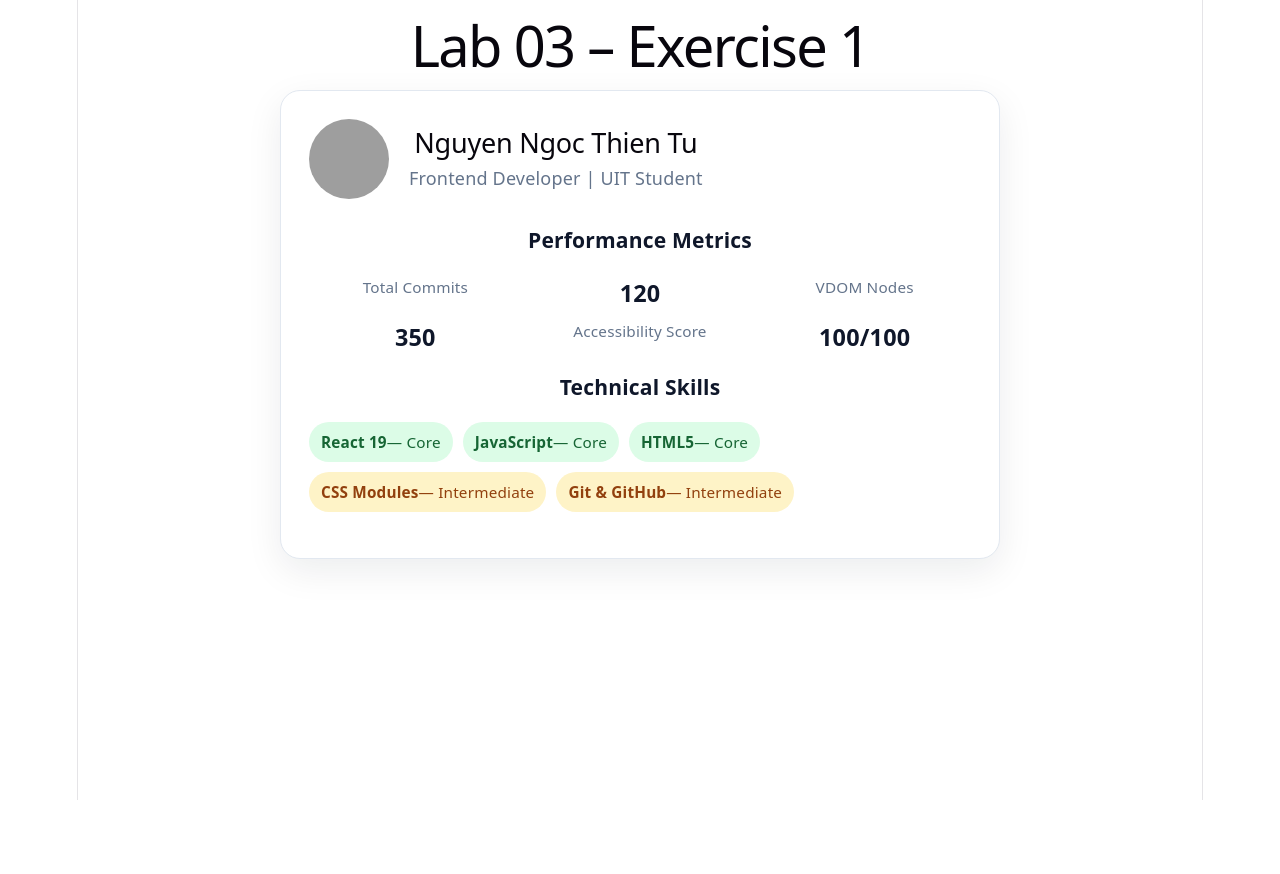
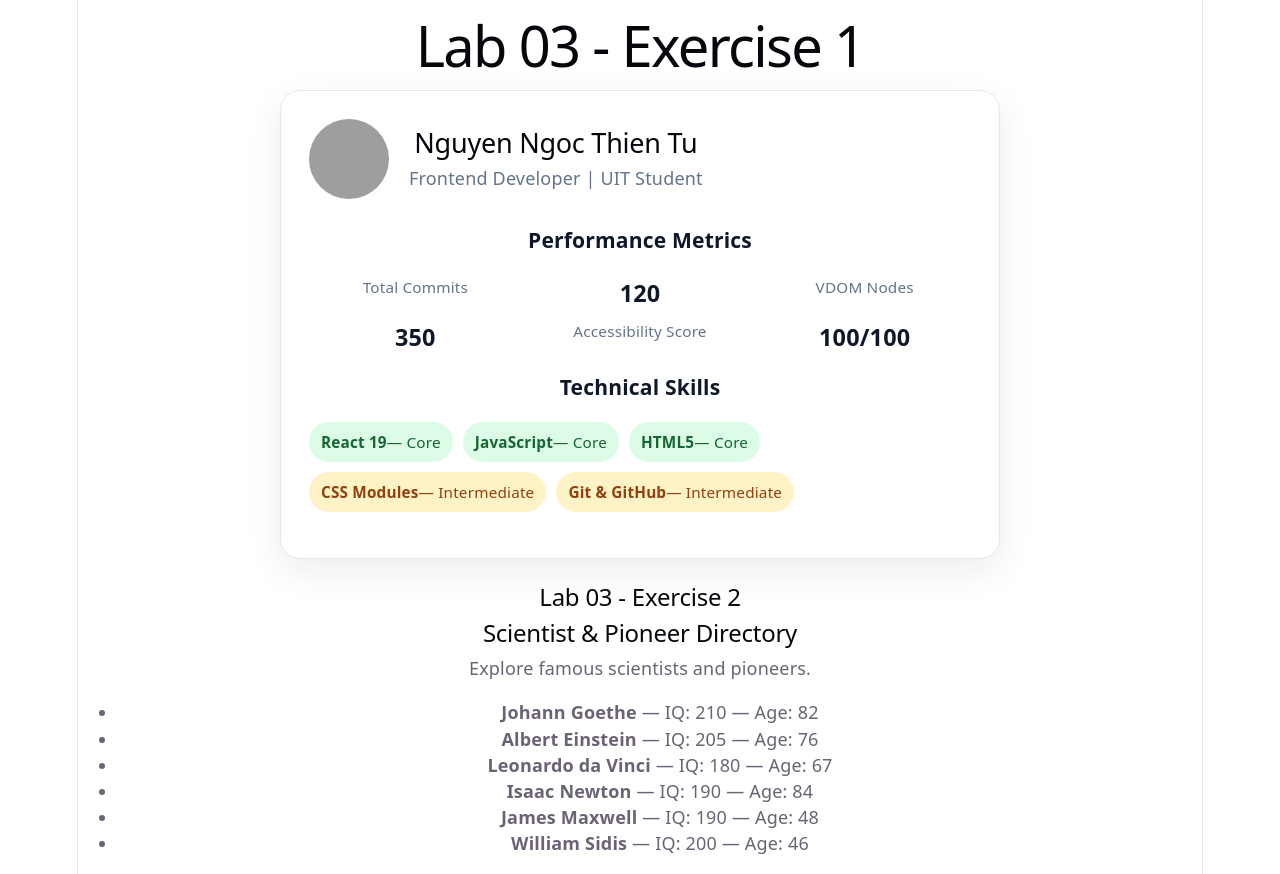
Before and after one commit to ninitu123456/uit-advanced-web-lab03-react19, a React (Vite) app: page / in a window 1280 px wide. Before the commit the page ends 800 px from the top, so only its background shows below. Built offline with nearby package versions, Linux system fonts and the light colour scheme; grey boxes are pictures that could not be loaded.

Commit message:
feat(ex2): create ScientistDirectory component

```diff
--- a/src/App.jsx
+++ b/src/App.jsx
@@ -1,11 +1,19 @@
 import { DeveloperCard } from "./components/DeveloperCard";
+import { ScientistDirectory } from "./components/ScientistDirectory";
 import { developerProfile } from "./data/developer";
 
 function App() {
   return (
     <main>
-      <h1>Lab 03 – Exercise 1</h1>
-      <DeveloperCard {...developerProfile} />
+      <section aria-label="Exercise 1">
+        <h1>Lab 03 - Exercise 1</h1>
+        <DeveloperCard {...developerProfile} />
+      </section>
+
+      <section aria-label="Exercise 2">
+        <h2>Lab 03 - Exercise 2</h2>
+        <ScientistDirectory />
+      </section>
     </main>
   );
 }
--- /dev/null
+++ b/src/components/ScientistDirectory.jsx
@@ -0,0 +1,24 @@
+
+import { useState } from "react";
+import { SMART_PEOPLE } from "../data/scientists";
+
+export function ScientistDirectory() {
+  const [people] = useState(SMART_PEOPLE);
+
+  return (
+    <section aria-label="Pioneer Directory">
+      <h2>Scientist & Pioneer Directory</h2>
+      <p>Explore famous scientists and pioneers.</p>
+
+      <ul>
+        {people.map((person) => (
+          <li key={person.id}>
+            <strong>{person.name}</strong>
+            {" — "}IQ: {person.iq}
+            {" — "}Age: {person.age}
+          </li>
+        ))}
+      </ul>
+    </section>
+  );
+}
```
